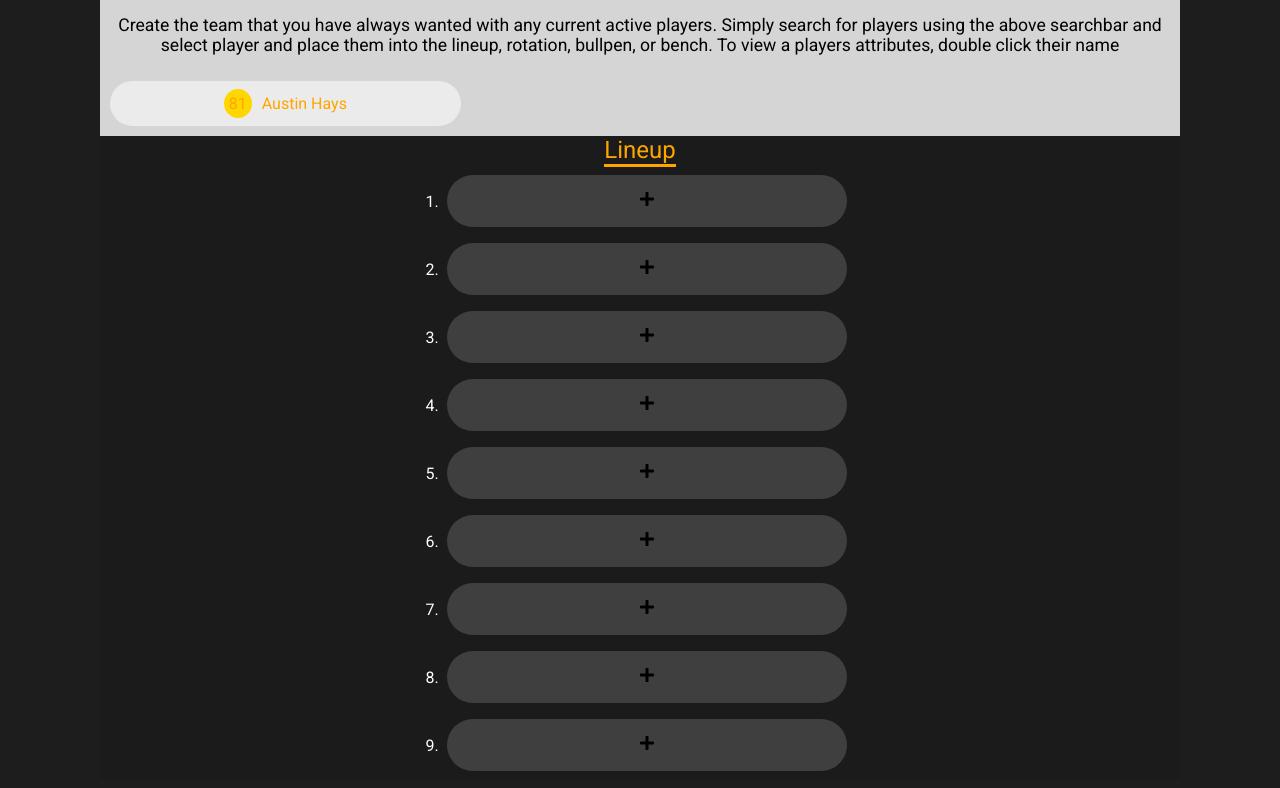
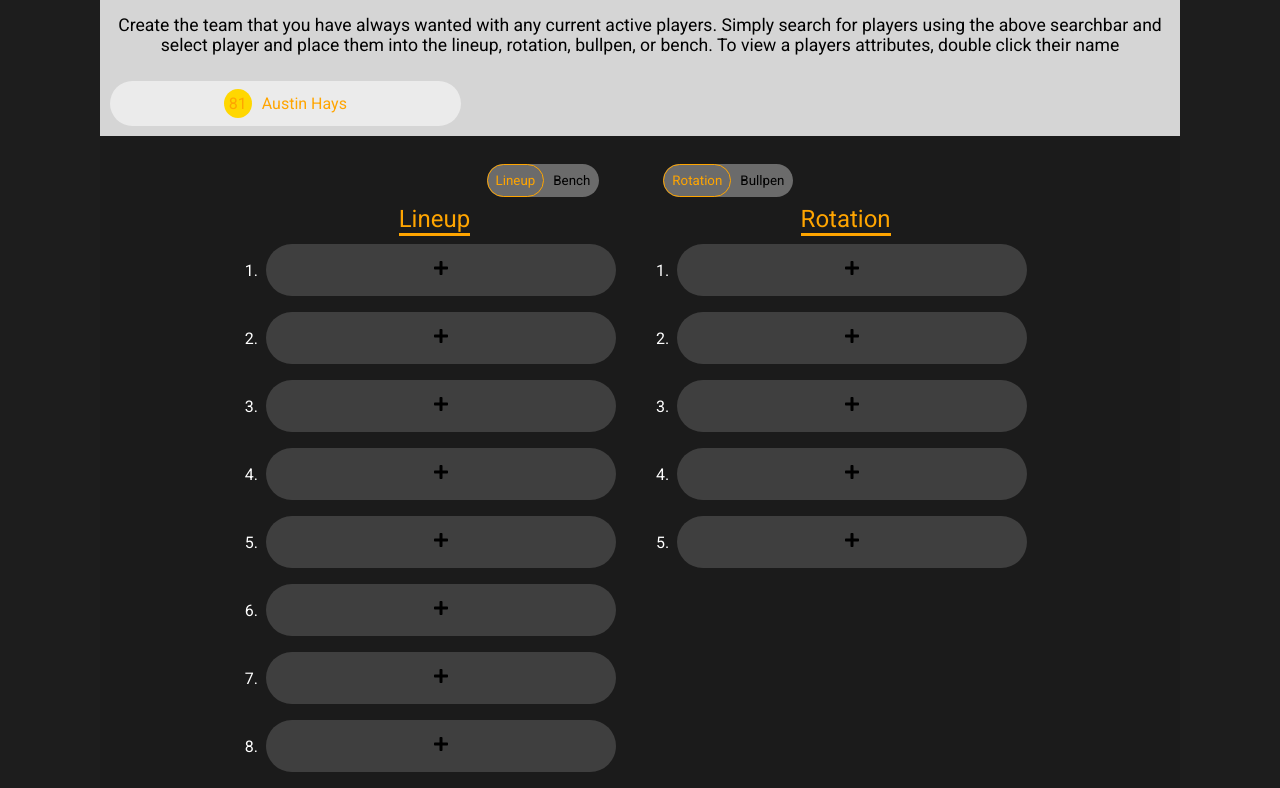
Before and after one commit to JeremiahFailla/mlbshowapp, a React (Create React App) app: page /build-team in a window 1280 px wide. Shown: the part 520-1308 px from the top of the page. Built offline with nearby package versions, Linux system fonts and the light colour scheme; the HTML template or start-up script is replaced by a standard one.

Commit message:
added toggle buttons for showing lineup or bench, and rotation or bullpen. Also finished adding the rotation, bullpen, and bench components content

```diff
--- /dev/null
+++ b/src/components/teamPlayers/AddPlayerCard.js
@@ -0,0 +1,13 @@
+import React from "react";
+import { FaPlus } from "react-icons/fa";
+import classes from "./AddPlayerCard.module.css";
+
+const AddPlayerCard = () => {
+  return (
+    <div className={classes.playerSpot}>
+      <FaPlus className={classes.plus} />
+    </div>
+  );
+};
+
+export default AddPlayerCard;
--- /dev/null
+++ b/src/components/teamPlayers/AddPlayerCard.module.css
@@ -0,0 +1,14 @@
+.playerSpot {
+  background: rgb(63, 63, 63);
+  padding: 1rem;
+  width: 350px;
+  text-align: center;
+  margin: 0.5rem;
+  border-radius: 5000px;
+  transition: all 0.2s ease-in-out;
+}
+
+.playerSpot:hover {
+  background: rgb(87, 87, 87);
+  cursor: pointer;
+}
--- a/src/components/teamPlayers/Bench.js
+++ b/src/components/teamPlayers/Bench.js
@@ -0,0 +1,19 @@
+import React from "react";
+import AddPlayerCard from "./AddPlayerCard";
+import classes from "./Bench.module.css";
+
+const Bench = () => {
+  return (
+    <React.Fragment>
+      <p className={classes.title}>Bench</p>
+      {[...Array(5).keys()].map((el, i) => (
+        <div className="flex-c">
+          <span>{i + 1}. </span>
+          <AddPlayerCard key={i} />
+        </div>
+      ))}
+    </React.Fragment>
+  );
+};
+
+export default Bench;
--- a/src/components/teamPlayers/Bench.module.css
+++ b/src/components/teamPlayers/Bench.module.css
@@ -0,0 +1,9 @@
+.title {
+  color: orange;
+  font-size: 1.5rem;
+  border-bottom: 3px solid orange;
+}
+
+span {
+  color: #fff;
+}
--- a/src/components/teamPlayers/BuildTeamPlayers.js
+++ b/src/components/teamPlayers/BuildTeamPlayers.js
@@ -1,19 +1,66 @@
-import React from "react";
+import React, { useState } from "react";
 import classes from "./BuildTeamPlayers.module.css";
 import Lineup from "./Lineup";
+import Rotation from "./Rotation";
+import Bench from "./Bench";
+import Bullpen from "./Bullpen";
 
 const BuildTeamPlayers = () => {
+  const [showLineup, setShowLineup] = useState(true);
+  const [showRotation, setShowRotation] = useState(true);
+
+  const activeClasses = `${classes.btn} ${classes.active}`;
+  const inactiveClasses = `${classes.btn} ${classes.inactive}`;
+
+  const onPositionPlayerBtnHandler = () => {
+    setShowLineup(!showLineup);
+  };
+
+  const onPitcherPlayerBtnHandler = () => {
+    setShowRotation(!showRotation);
+  };
+
   return (
     <div className={classes.container}>
+      <div className={classes.btnContainer}>
+        <div className={classes.positionPlayersBtnCont}>
+          <button
+            className={showLineup ? activeClasses : inactiveClasses}
+            onClick={onPositionPlayerBtnHandler}
+          >
+            Lineup
+          </button>
+          <button
+            className={!showLineup ? activeClasses : inactiveClasses}
+            onClick={onPositionPlayerBtnHandler}
+          >
+            Bench
+          </button>
+        </div>
+        <div className={classes.pitcherPlayersBtnCont}>
+          <button
+            className={showRotation ? activeClasses : inactiveClasses}
+            onClick={onPitcherPlayerBtnHandler}
+          >
+            Rotation
+          </button>
+          <button
+            className={!showRotation ? activeClasses : inactiveClasses}
+            onClick={onPitcherPlayerBtnHandler}
+          >
+            Bullpen
+          </button>
+        </div>
+      </div>
       <div className={classes.starters}>
-        <div className={classes.lineup}>
-          <Lineup />
+        <div className={classes.positionPlayers}>
+          {showLineup && <Lineup />}
+          {!showLineup && <Bench />}
         </div>
-        <div className={classes.rotation}></div>
-      </div>
-      <div className={classes.backups}>
-        <div className={classes.bench}></div>
-        <div className={classes.bullpen}></div>
+        <div className={classes.pitcherPlayers}>
+          {showRotation && <Rotation />}
+          {!showRotation && <Bullpen />}
+        </div>
       </div>
     </div>
   );
--- a/src/components/teamPlayers/BuildTeamPlayers.module.css
+++ b/src/components/teamPlayers/BuildTeamPlayers.module.css
@@ -1,19 +1,57 @@
 .container {
   background: rgba(0, 0, 0, 0.87);
+  padding: 20px 0;
+}
+
+.btnContainer {
+  display: flex;
+  justify-content: center;
+  align-items: center;
+}
+
+.positionPlayersBtnCont,
+.pitcherPlayersBtnCont {
+  border-radius: 2000px;
+  background: rgba(255, 255, 255, 0.349);
+  margin: 0.5rem 2rem;
+}
+
+.active {
+  border: 1px solid orange;
+  color: orange;
+}
+
+.inactive {
+  color: black !important;
+  border: 1px solid transparent !important;
+}
+
+.btn {
+  padding: 0.5rem;
+  background: transparent;
+
+  outline: 0;
+  border-radius: 2000px;
+  cursor: pointer;
+  transition: all 0.3s ease;
 }
 
 .starters {
   display: flex;
   justify-content: center;
-  align-items: center;
 }
 
-.lineup,
-.rotation,
-.bullpen,
-.bench {
+.positionPlayers,
+.pitcherPlayers {
   display: flex;
-  justify-content: center;
   align-items: center;
   flex-direction: column;
 }
+
+.positionPlayers {
+  padding-right: 1rem;
+}
+
+.pitcherPlayers {
+  padding-left: 1rem;
+}
--- a/src/components/teamPlayers/Bullpen.js
+++ b/src/components/teamPlayers/Bullpen.js
@@ -0,0 +1,19 @@
+import React from "react";
+import AddPlayerCard from "./AddPlayerCard";
+import classes from "./Bullpen.module.css";
+
+const Bullpen = () => {
+  return (
+    <React.Fragment>
+      <p className={classes.title}>Bullpen</p>
+      {[...Array(6).keys()].map((el, i) => (
+        <div className="flex-c">
+          <span>{i + 1}. </span>
+          <AddPlayerCard key={i} />
+        </div>
+      ))}
+    </React.Fragment>
+  );
+};
+
+export default Bullpen;
--- a/src/components/teamPlayers/Bullpen.module.css
+++ b/src/components/teamPlayers/Bullpen.module.css
@@ -0,0 +1,9 @@
+.title {
+  color: orange;
+  font-size: 1.5rem;
+  border-bottom: 3px solid orange;
+}
+
+span {
+  color: #fff;
+}
--- a/src/components/teamPlayers/Lineup.js
+++ b/src/components/teamPlayers/Lineup.js
@@ -1,20 +1,15 @@
 import React from "react";
+import AddPlayerCard from "./AddPlayerCard";
 import classes from "./Lineup.module.css";
-import { FaPlus } from "react-icons/fa";
-
-const spots = [...Array(9).keys()];
 
 const Lineup = () => {
-  console.log(spots);
   return (
     <React.Fragment>
       <p className={classes.title}>Lineup</p>
-      {spots.map((el, i) => (
+      {[...Array(9).keys()].map((el, i) => (
         <div className="flex-c">
           <span>{i + 1}. </span>
-          <div className={classes.playerSpot} key={i}>
-            <FaPlus className={classes.plus} />
-          </div>
+          <AddPlayerCard key={i} />
         </div>
       ))}
     </React.Fragment>
--- a/src/components/teamPlayers/Lineup.module.css
+++ b/src/components/teamPlayers/Lineup.module.css
@@ -4,21 +4,6 @@
   border-bottom: 3px solid orange;
 }
 
-.playerSpot {
-  background: rgb(63, 63, 63);
-  padding: 1rem;
-  width: 400px;
-  text-align: center;
-  margin: 0.5rem;
-  border-radius: 5000px;
-  transition: all 0.2s ease-in-out;
-}
-
-.playerSpot:hover {
-  background: rgb(87, 87, 87);
-  cursor: pointer;
-}
-
 span {
   color: #fff;
 }
--- a/src/components/teamPlayers/Rotation.js
+++ b/src/components/teamPlayers/Rotation.js
@@ -0,0 +1,19 @@
+import React, { Fragment } from "react";
+import AddPlayerCard from "./AddPlayerCard";
+import classes from "./Rotation.module.css";
+
+const Rotation = () => {
+  return (
+    <Fragment>
+      <p className={classes.title}>Rotation</p>
+      {[...Array(5).keys()].map((el, i) => (
+        <div className="flex-c">
+          <span>{i + 1}. </span>
+          <AddPlayerCard key={i} />
+        </div>
+      ))}
+    </Fragment>
+  );
+};
+
+export default Rotation;
--- a/src/components/teamPlayers/Rotation.module.css
+++ b/src/components/teamPlayers/Rotation.module.css
@@ -0,0 +1,9 @@
+.title {
+  color: orange;
+  font-size: 1.5rem;
+  border-bottom: 3px solid orange;
+}
+
+span {
+  color: #fff;
+}
```
Also changed, not shown: 1 other file (tests, documents, lock files or other folders).
